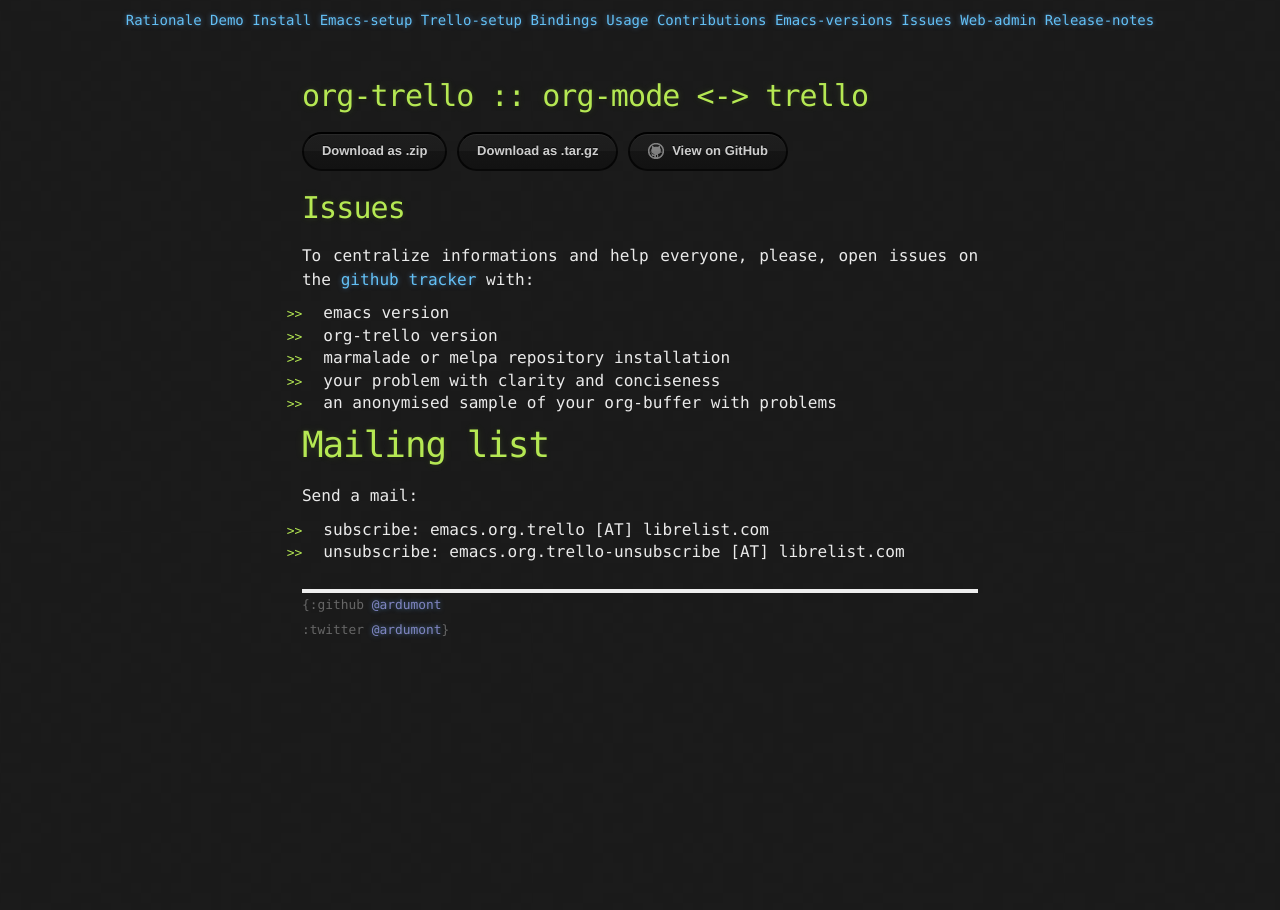
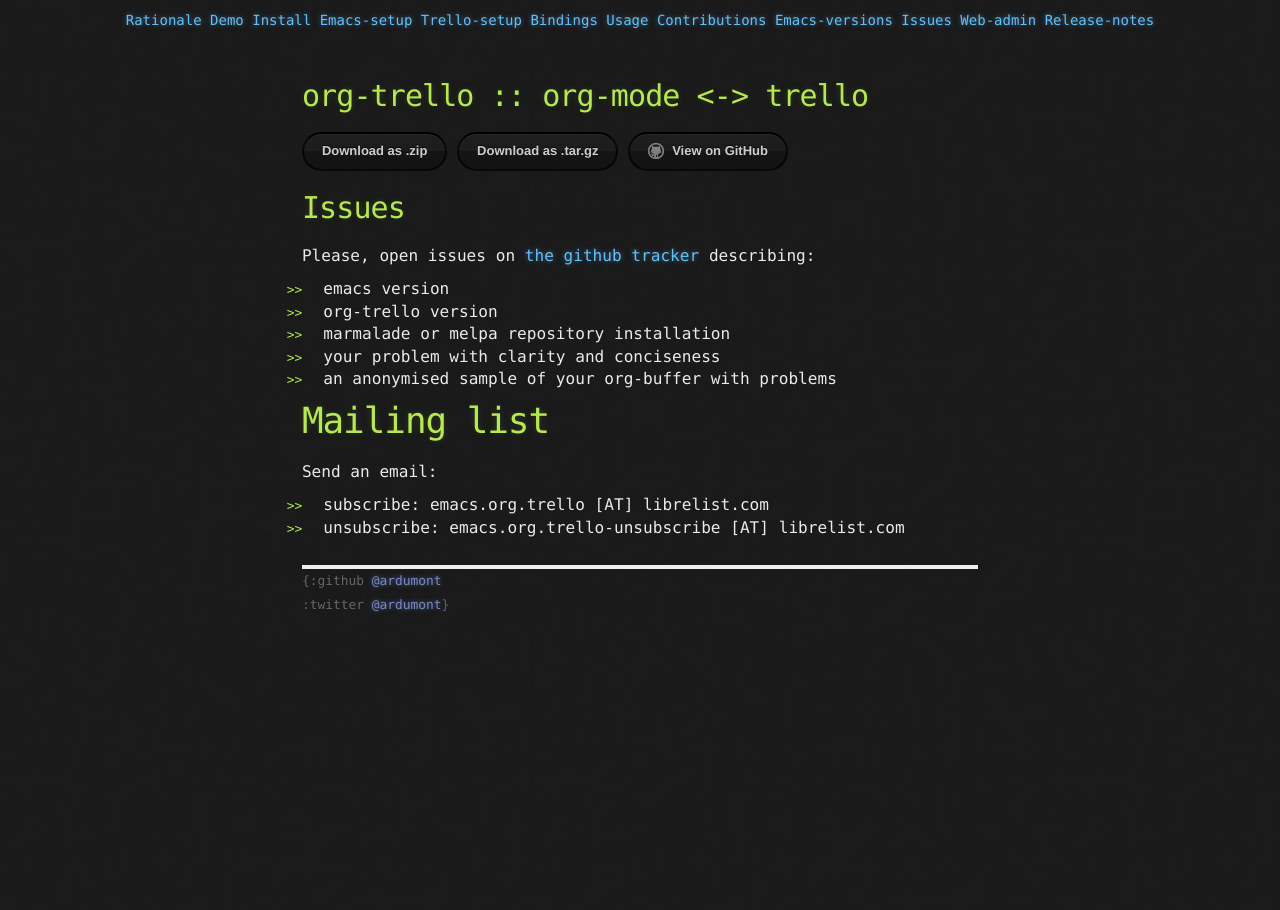
Before and after one commit to org-trello/org-trello.github.io, a Jekyll site: the page built from issues.md, in a window 1280 px wide. Built offline with Jekyll 4.4.1, drawn with Linux system fonts in a browser that asks for light colours; Markdown is read by kramdown in place of the engine named in the settings.

Commit message:
Simplify turn of sentence

```diff
--- a/issues.md
+++ b/issues.md
@@ -4,7 +4,7 @@ title:  "Issues"
 date:   2014-03-16 11:01:52
 ---
 
-To centralize informations and help everyone, please, open issues on the [github tracker](https://github.com/org-trello/org-trello/issues?state=open) with:
+Please, open issues on [the github tracker](https://github.com/org-trello/org-trello/issues?state=open) describing:
 
 - emacs version
 - org-trello version
@@ -15,7 +15,7 @@ To centralize informations and help everyone, please, open issues on the [github
 
 # Mailing list
 
-Send a mail:
+Send an email:
 
 - subscribe: emacs.org.trello [AT] librelist.com
 - unsubscribe: emacs.org.trello-unsubscribe [AT] librelist.com
```
